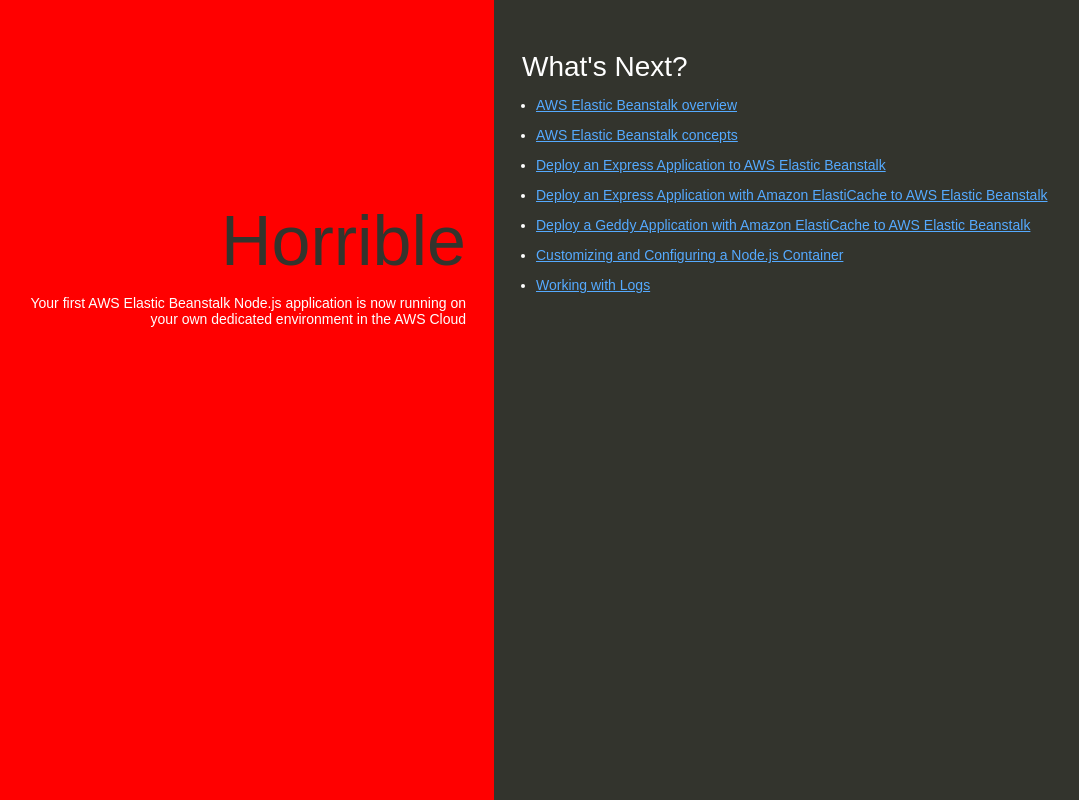
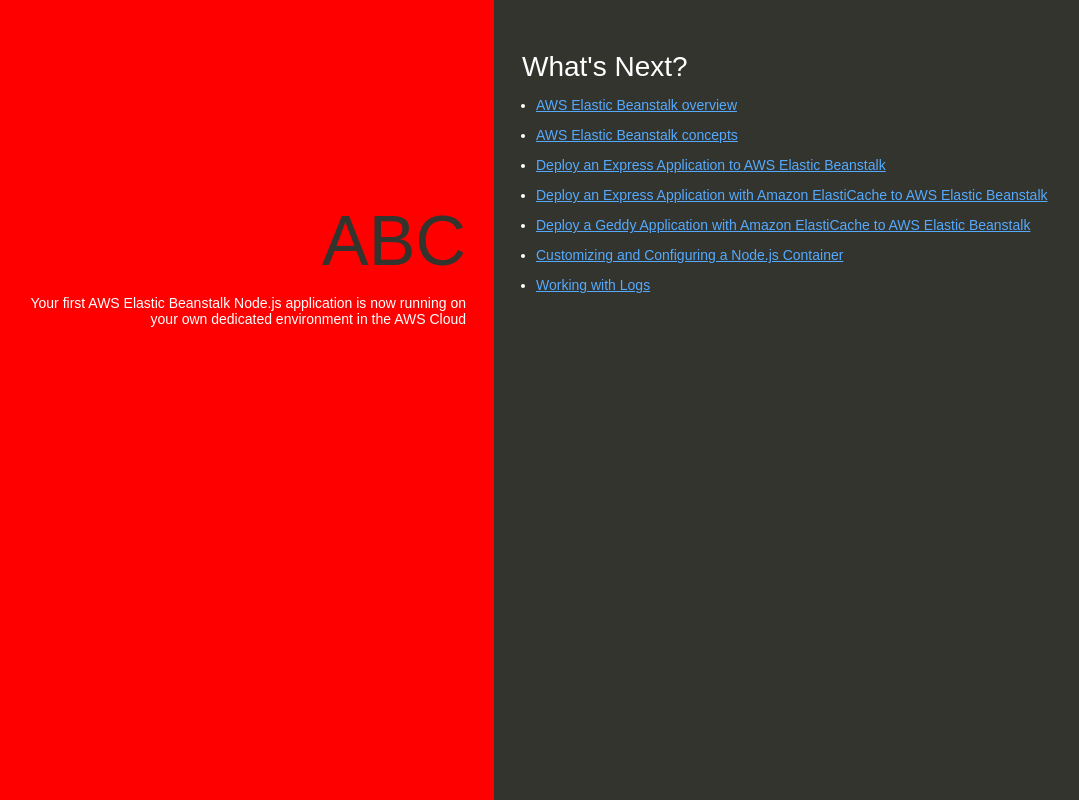
Before and after one commit to KK2096/MyFirstNodeJSAPP, a website: page index.html in a window 1280 px wide. Shown: the whole page, without its empty margins (146-1225 px from the left). Drawn offline with Linux system fonts and the light colour scheme.

Commit message:
Update index.html

```diff
--- a/index.html
+++ b/index.html
@@ -74,7 +74,7 @@
   </head>
   <body>
     <div class="textColumn">
-      <h1>Horrible</h1>
+      <h1>ABC</h1>
       <p>Your first AWS Elastic Beanstalk Node.js application is now running on your own dedicated environment in the AWS Cloud</p>
     </div>
     <div class="linksColumn">
```
